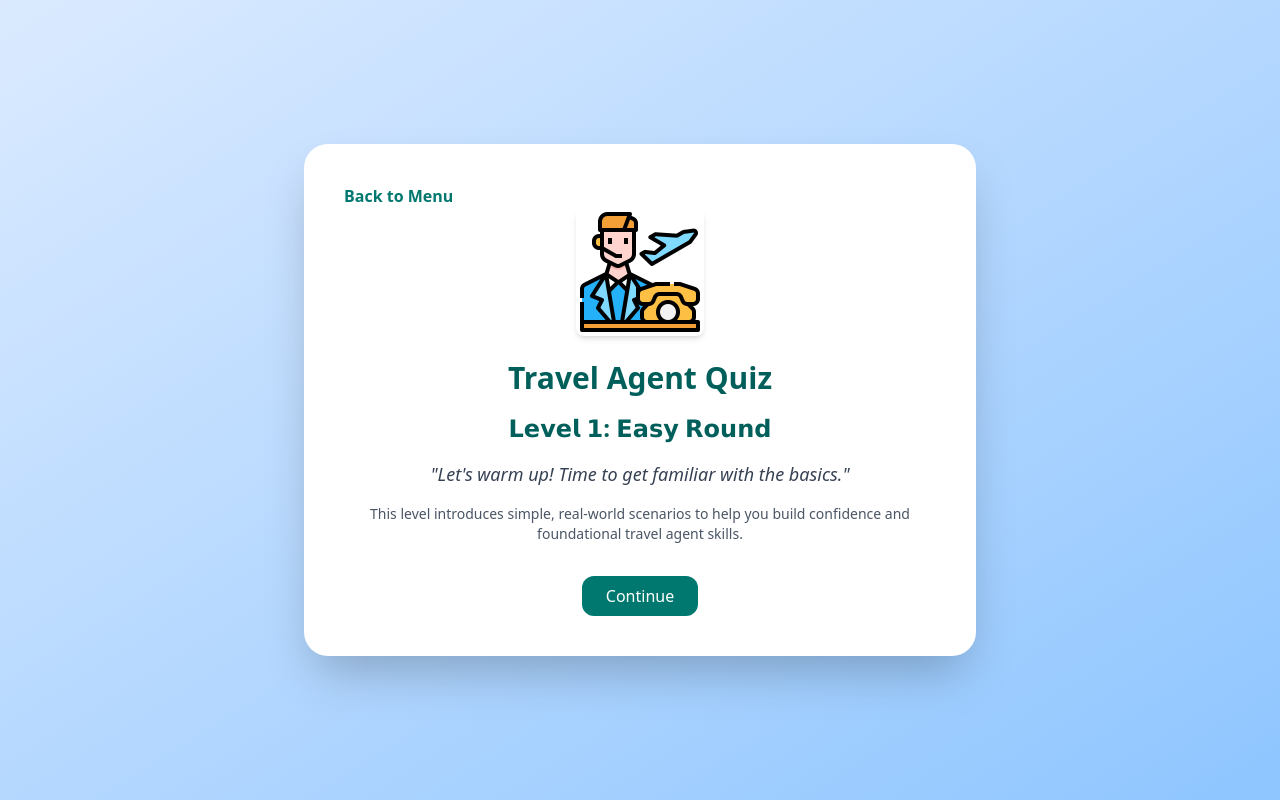
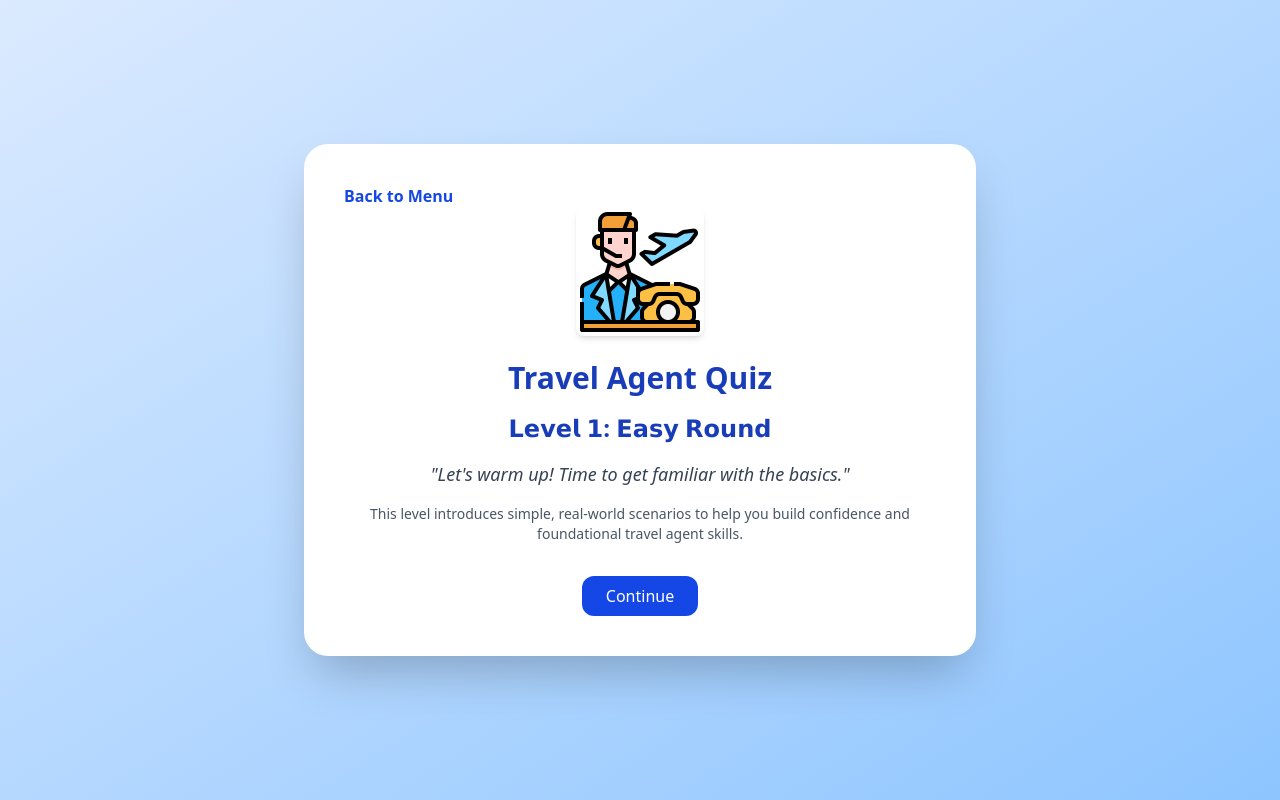
Before and after one commit to lenard8/TourXpert, a React (Vite) app: page /travelagent in a window 1280 px wide. Built offline with nearby package versions, Linux system fonts and the light colour scheme.

Commit message:
Update CmpTravelAgentQuiz.jsx

```diff
--- a/src/Components/CmpTravelAgentQuiz.jsx
+++ b/src/Components/CmpTravelAgentQuiz.jsx
@@ -532,7 +532,7 @@ export const CmpTravelAgentQuiz = () => {
   return (
     <div className="min-h-screen flex items-center justify-center bg-gradient-to-br from-blue-100 to-blue-300 px-4 py-8">
       <div className="max-w-2xl w-full bg-white rounded-3xl shadow-2xl p-6 md:p-10 space-y-6">
-        <a onClick={handleMenu} className="cursor-pointer font-bold text-teal-700">
+        <a onClick={handleMenu} className="cursor-pointer font-bold text-blue-700">
           Back to Menu
         </a>
 
@@ -540,7 +540,7 @@ export const CmpTravelAgentQuiz = () => {
           <img src={image || "/placeholder.svg"} alt="Travel Agent" className="h-32 w-auto rounded-lg shadow-md" />
         </div>
 
-        <h1 className="text-3xl font-extrabold text-teal-800 text-center mb-4">Travel Agent Quiz</h1>
+        <h1 className="text-3xl font-extrabold text-blue-800 text-center mb-4">Travel Agent Quiz</h1>
 
         {finished ? (
           <div className="text-center space-y-4">
@@ -558,7 +558,7 @@ export const CmpTravelAgentQuiz = () => {
             </p>
             <button
               onClick={restartQuiz}
-              className="mt-4 px-6 py-2 bg-teal-700 text-white rounded-xl hover:bg-teal-600 transition"
+              className="mt-4 px-6 py-2 bg-blue-700 text-white rounded-xl hover:bg-blue-600 transition"
             >
               Restart Quiz
             </button>
@@ -571,10 +571,10 @@ export const CmpTravelAgentQuiz = () => {
           </div>
         ) : levelCompleted ? (
           <div className="text-center space-y-4">
-            <h2 className="text-2xl font-bold text-teal-800">Level {levelIndex + 1} Completed!</h2>
-            <div className="bg-teal-50 rounded-xl p-6 my-4">
+            <h2 className="text-2xl font-bold text-blue-800">Level {levelIndex + 1} Completed!</h2>
+            <div className="bg-blue-50 rounded-xl p-6 my-4">
               <p className="text-lg font-semibold">Your score for this level:</p>
-              <p className="text-3xl font-bold text-teal-700 my-2">
+              <p className="text-3xl font-bold text-blue-700 my-2">
                 {levelScore} / {currentLevel.questions.length}
               </p>
               <p className="text-sm text-gray-600 italic">
@@ -597,12 +597,12 @@ export const CmpTravelAgentQuiz = () => {
               {levelIndex < levelData.length - 1 ? (
                 <button
                   onClick={continueToNextLevel}
-                  className="px-6 py-2 bg-teal-700 text-white rounded-xl hover:bg-teal-600 transition"
+                  className="px-6 py-2 bg-blue-700 text-white rounded-xl hover:bg-blue-600 transition"
                 >
                   Continue to Next Level
                 </button>
               ) : (
-                <div className="px-6 py-2 bg-teal-200 text-teal-800 rounded-xl border border-teal-300">
+                <div className="px-6 py-2 bg-blue-200 text-blue-800 rounded-xl border border-blue-300">
                   Coming Soon: Extreme Level 🔥
                 </div>
               )}
@@ -610,19 +610,19 @@ export const CmpTravelAgentQuiz = () => {
           </div>
         ) : showIntro ? (
           <div className="text-center space-y-4">
-            <h2 className="text-2xl font-bold text-teal-800">{currentLevel.title}</h2>
+            <h2 className="text-2xl font-bold text-blue-800">{currentLevel.title}</h2>
             <p className="text-lg italic text-gray-700">"{currentLevel.intro}"</p>
             <p className="text-sm text-gray-600">{currentLevel.desc}</p>
             <button
               onClick={() => setShowIntro(false)}
-              className="mt-4 px-6 py-2 bg-teal-700 text-white rounded-xl hover:bg-teal-600 transition"
+              className="mt-4 px-6 py-2 bg-blue-700 text-white rounded-xl hover:bg-blue-600 transition"
             >
               Continue
             </button>
           </div>
         ) : (
           <>
-            <div className="text-sm text-teal-600 font-semibold">{question.level}</div>
+            <div className="text-sm text-blue-600 font-semibold">{question.level}</div>
             <h2 className="text-lg font-bold text-gray-800">{question.question}</h2>
             <div className="space-y-3">
               {question.options.map((opt, idx) => (
@@ -636,7 +636,7 @@ export const CmpTravelAgentQuiz = () => {
                         : idx === selected
                           ? "bg-red-100 border-red-600 text-red-800"
                           : "bg-gray-50 text-gray-700"
-                      : "hover:bg-teal-100 border-teal-200"
+                      : "hover:bg-blue-100 border-blue-200"
                   }`}
                   disabled={showAnswer}
                 >
@@ -646,7 +646,7 @@ export const CmpTravelAgentQuiz = () => {
             </div>
 
             {showAnswer && (
-              <div className="mt-4 p-4 bg-teal-50 border-l-4 border-teal-500 text-teal-700 rounded-lg">
+              <div className="mt-4 p-4 bg-blue-50 border-l-4 border-blue-500 text-blue-700 rounded-lg">
                 <p className="font-semibold">{isCorrect ? "✅ Correct!" : "❌ Incorrect"}</p>
                 <p className="mt-1 text-sm">{question.explanation}</p>
               </div>
@@ -656,7 +656,7 @@ export const CmpTravelAgentQuiz = () => {
               <div className="text-right">
                 <button
                   onClick={nextQuestion}
-                  className="mt-4 px-5 py-2 bg-teal-700 text-white rounded-lg hover:bg-teal-600 transition"
+                  className="mt-4 px-5 py-2 bg-blue-700 text-white rounded-lg hover:bg-blue-600 transition"
                 >
                   Next
                 </button>
```
